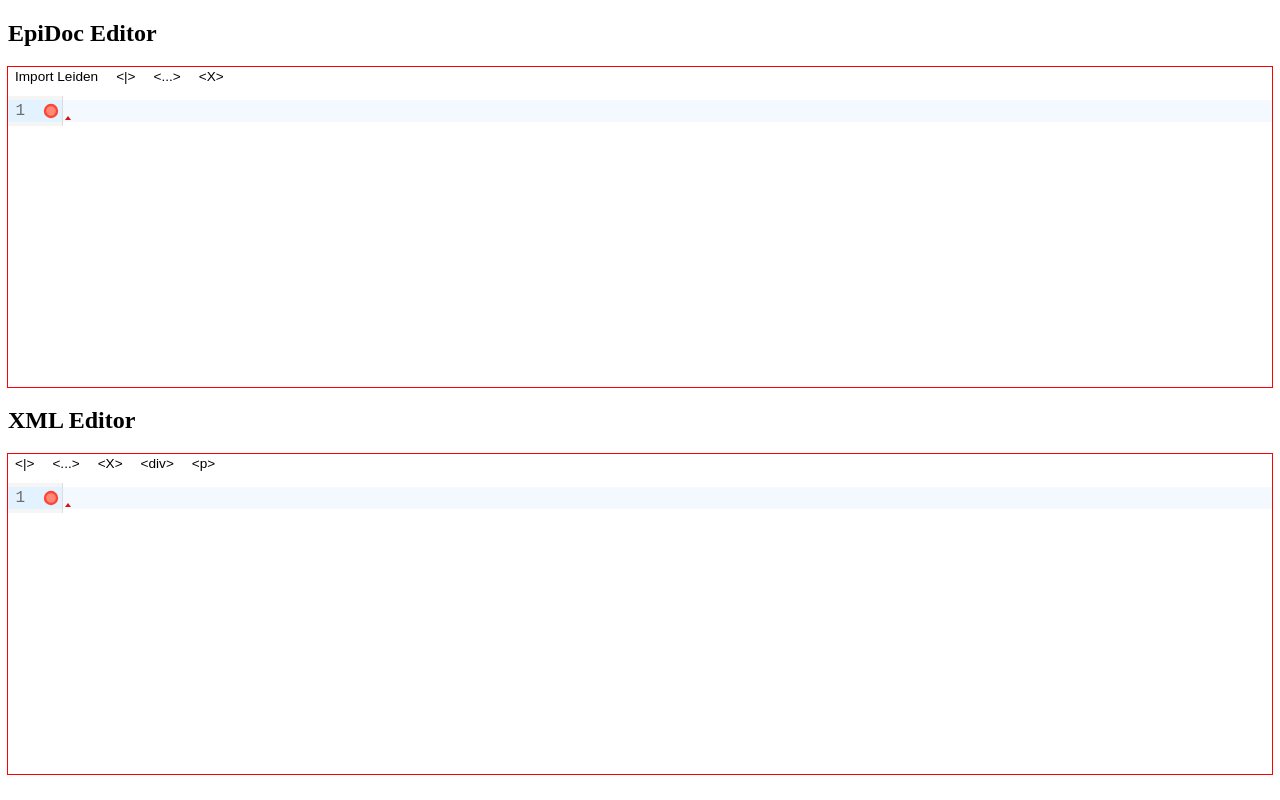
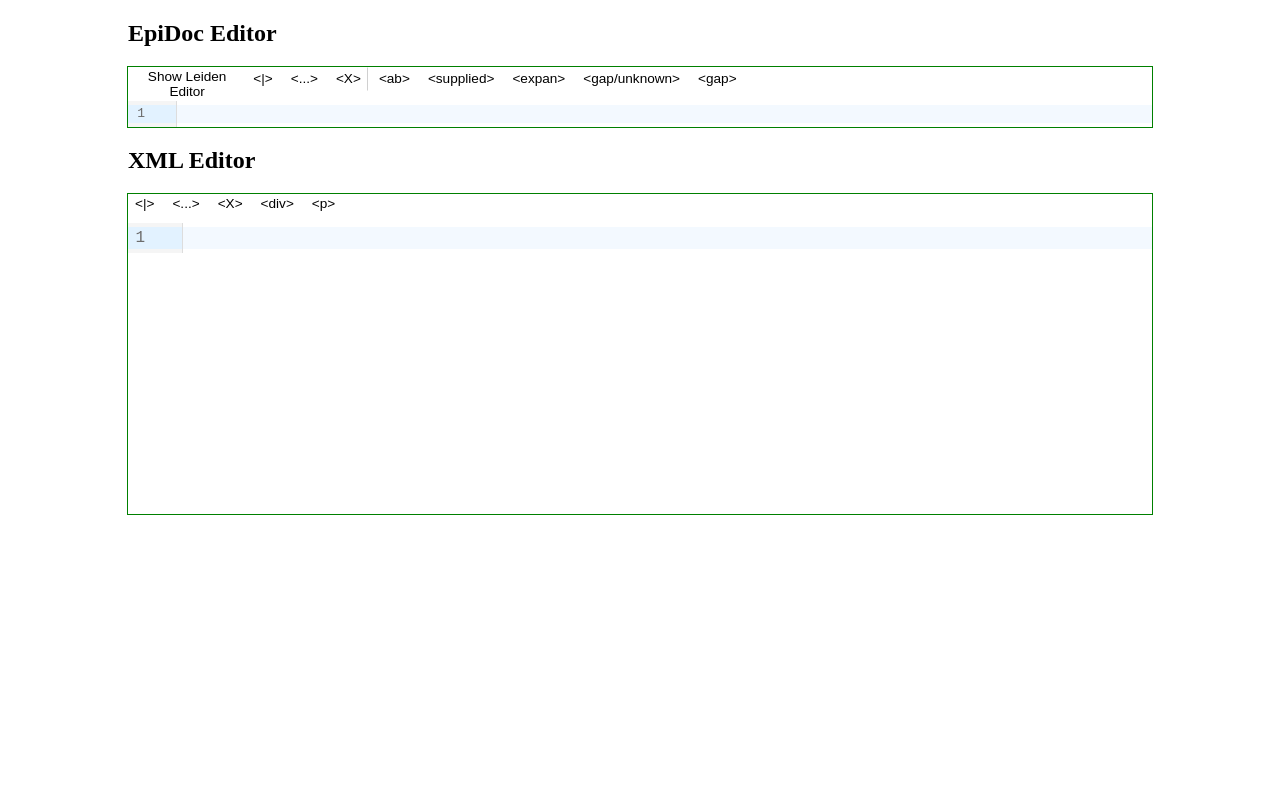
Before and after one commit to JinnElements/jinn-codemirror, a website: page index.html in a window 1280 px wide. Drawn offline with Linux system fonts and the light colour scheme.

Commit message:
Update dist

```diff
--- a/index.html
+++ b/index.html
@@ -5,11 +5,9 @@
         <style>
             section {
                 margin-bottom: 1em;
-            }
-            section.epidoc {
-                display: flex;
-                flex-direction: row;
-                width: 100%;
+                max-width: 1024px;
+                margin-left: auto;
+                margin-right: auto;
             }
             jinn-codemirror, jinn-xml-editor {
                 max-height: 400px;
@@ -17,10 +15,10 @@
                 font-size: 16px;
                 display:block;
             }
-            jinn-codemirror[valid="true"], jinn-xml-editor[valid="true"] {
+            jinn-codemirror[valid="true"], jinn-xml-editor[valid="true"], jinn-epidoc-editor[valid="true"] {
                 outline: thin solid green;
             }
-            jinn-codemirror[valid="false"], jinn-xml-editor[valid="false"] {
+            jinn-codemirror[valid="false"], jinn-xml-editor[valid="false"], jinn-epidoc-editor[valid="false"] {
                 outline: thin solid red;
             }
             #epidoc-editor {
@@ -35,33 +33,31 @@
             .hidden {
                 display: none;
             }
-            [slot=toolbar] {
+            [slot] {
                 display: flex;
                 column-gap: 4px;
                 width: 100%;
                 margin-bottom: 10px;
             }
-            [slot=toolbar] * {
+            [slot] *, jinn-epidoc-editor::part(button) {
                 font-size: .85rem;
                 border: 1px solid transparent;
                 background-color: inherit;
             }
-            [slot=toolbar] *:hover {
+            [slot] *:hover, jinn-epidoc-editor::part(button):hover {
                 border: 1px solid orange;
+            }
+            [slot] .sep {
+                border-right: 1px solid #D0D0D0;
             }
         </style>
         <script type="module" src="dist/jinn-codemirror-bundle.js"></script>
     </head>
     <body>
-        <h2>EpiDoc Editor</h2>
         <section class="epidoc">
-            <jinn-codemirror id="leiden-editor" class="leiden hidden">
-                <div slot="toolbar">
-                    <select name="modes">
-                        <option value="edcs" selected>EDCS/EDH</option>
-                        <option value="default">Petrae</option>
-                        <option value="leiden_plus">Leiden+</option>
-                    </select>
+            <h2>EpiDoc Editor</h2>
+            <jinn-epidoc-editor id="test" schema="dist/epidoc.json">
+                <div slot="leiden-toolbar">
                     <button data-command="expan" data-mode="leiden_plus">(a(bcd))</button>
                     <button data-command="erasure" data-mode="leiden_plus">〚abc〛</button>
                     <button data-command="unclear" data-mode="leiden_plus">ạ</button>
@@ -74,15 +70,25 @@
                     <button data-command="gap" data-mode="edcs">[...]</button>
                     <button data-command="convert" data-mode="edcs">Leiden+</button>
                 </div>
-            </jinn-codemirror>
-            <jinn-codemirror id="epidoc-editor" mode="xml" schema="dist/epidoc.json" namespace="http://www.tei-c.org/ns/1.0">
-                <div slot="toolbar">
-                    <button id="import" title="Import from Leiden markup">Import Leiden</button>
+                <div slot="xml-toolbar">
                     <button data-command="selectElement" title="Select element around current cursor position">&lt;|></button>
                     <button data-command="encloseWith" title="Enclose selection in new element">&lt;...&gt;</button>
-                    <button data-command="removeEnclosing" title="Remove enclosing tags">&lt;X></button>
+                    <button data-command="removeEnclosing" title="Remove enclosing tags" class="sep">&lt;X></button>
+                    <button data-command="snippet" data-params='&lt;ab&gt;$|_|&lt;/ab>'
+                        title="Insert ab">&lt;ab&gt;
+                    </button>
+                    <button data-command="snippet" data-params='&lt;supplied reason="lost">$|_|&lt;/supplied>'
+                        title="Insert supplied">&lt;supplied&gt;
+                    </button>
+                    <button data-command="snippet" data-params='&lt;expan>&lt;abbr>$|1|&lt;/abbr>&lt;ex>$|2|&lt;/ex>&lt;/expan>$|3|'
+                        title="Insert expan/abbr">&lt;expan&gt;
+                    </button>
+                    <button data-command="snippet" data-params='&lt;gap reason="lost" extent="unknown" unit="character"/&gt;$|1|'
+                        title="Gap extent unknown">&lt;gap/unknown&gt;</button>
+                    <button data-command="snippet" data-params='&lt;gap reason="lost" quantity="$|1|" unit="$|2:line|"/&gt;$|3|'
+                        title="Gap extent known">&lt;gap&gt;</button>
                 </div>
-            </jinn-codemirror>
+            </jinn-epidoc-editor>
         </section>
 
         <section>
```
Also changed, not shown: README.md, dist/jinn-codemirror-bundle.js, 1 other file.
